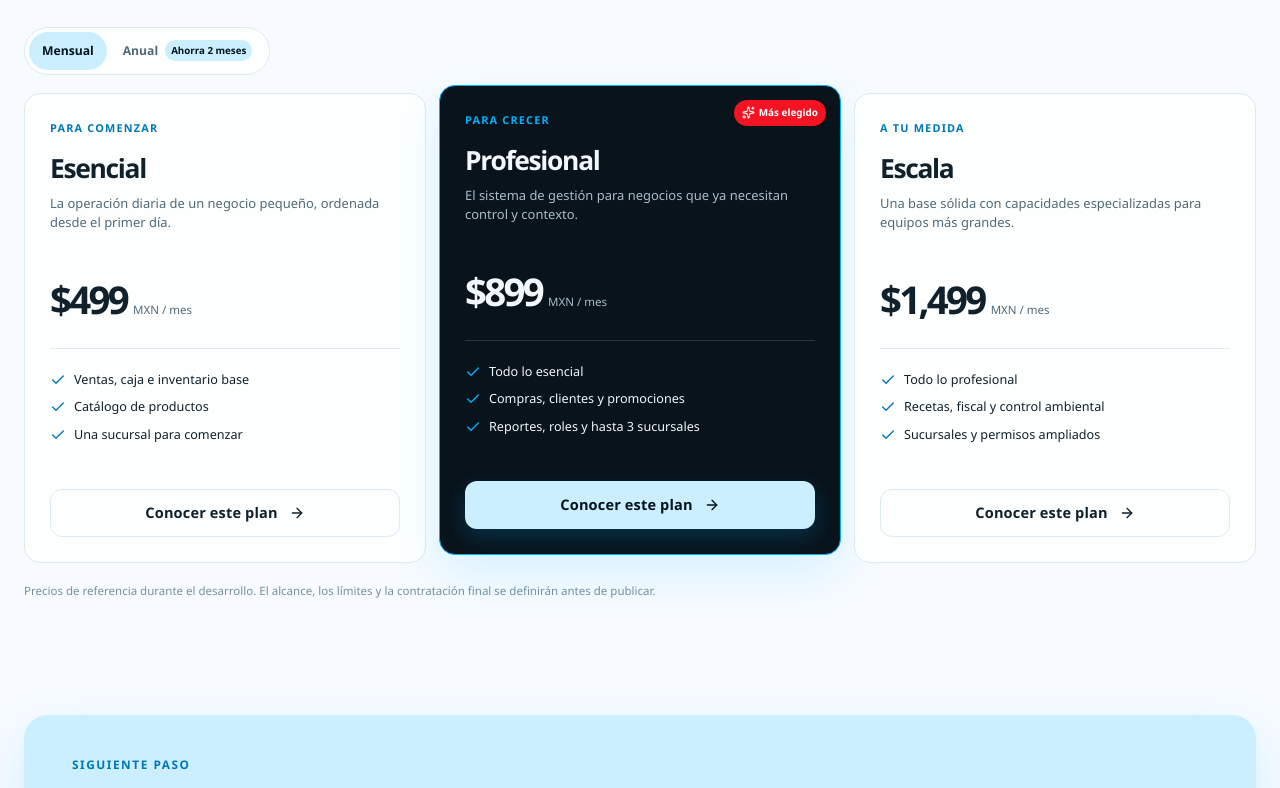
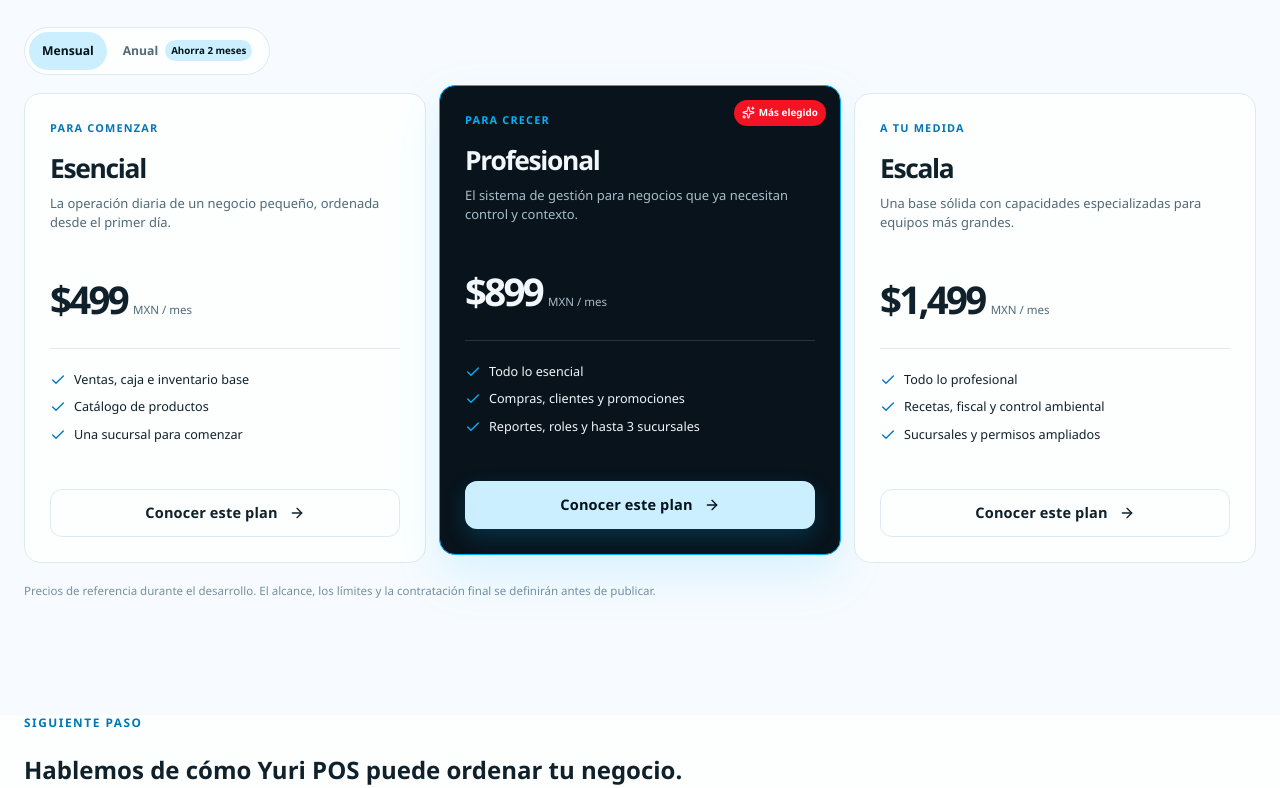
Before and after one commit to My3009appdevelper/yuriposweb, a Next.js app: page / in a window 1280 px wide. Shown: the part 4224-5012 px from the top of the page. Built offline with nearby package versions, Linux system fonts and the light colour scheme.

Commit message:
feat: publish vertical landing experience

```diff
--- a/app/page.tsx
+++ b/app/page.tsx
@@ -1,5 +1,7 @@
+import Link from "next/link";
 import { CapabilityStrip } from "@/components/capability-strip";
 import { AudienceSection } from "@/components/audience-section";
+import { ContactSection } from "@/components/contact-section";
 import { ModuleIndex } from "@/components/module-index";
 import { PricingTable } from "@/components/pricing-table";
 import { SectionHeading } from "@/components/section-heading";
@@ -12,6 +14,7 @@
       <YuriHero />
       <CapabilityStrip />
       <ModuleIndex modules={yuriModules} />
+      <div id="publico" className="audience-sections-anchor">
         {audienceStories.map((story) => (
           <AudienceSection
             key={story.id}
@@ -19,6 +22,7 @@
             modules={story.moduleIds.map((moduleId) => yuriModules.find((module) => module.id === moduleId)).filter((module): module is (typeof yuriModules)[number] => Boolean(module))}
           />
         ))}
+      </div>
       <section className="pricing-section" id="precios" aria-labelledby="pricing-title">
         <div className="container">
           <SectionHeading
@@ -31,6 +35,7 @@
           <PricingTable plans={pricingPlans} />
         </div>
       </section>
+      <ContactSection />
       <section className="home-cta-section" aria-labelledby="home-cta-title">
         <div className="container home-cta-card">
           <div>
@@ -38,7 +43,7 @@
             <h2 id="home-cta-title">Tu operación puede sentirse más clara.</h2>
             <p>Conoce el alcance de Yuri POS y descubre qué módulos tienen sentido para tu negocio.</p>
           </div>
-          <a className="button button-primary" href="/contacto">Hablemos <span aria-hidden="true">→</span></a>
+          <Link className="button button-primary" href="/#contacto">Hablemos <span aria-hidden="true">→</span></Link>
         </div>
       </section>
     </>
```
Lines whose indentation alone changed are shown as unchanged.
